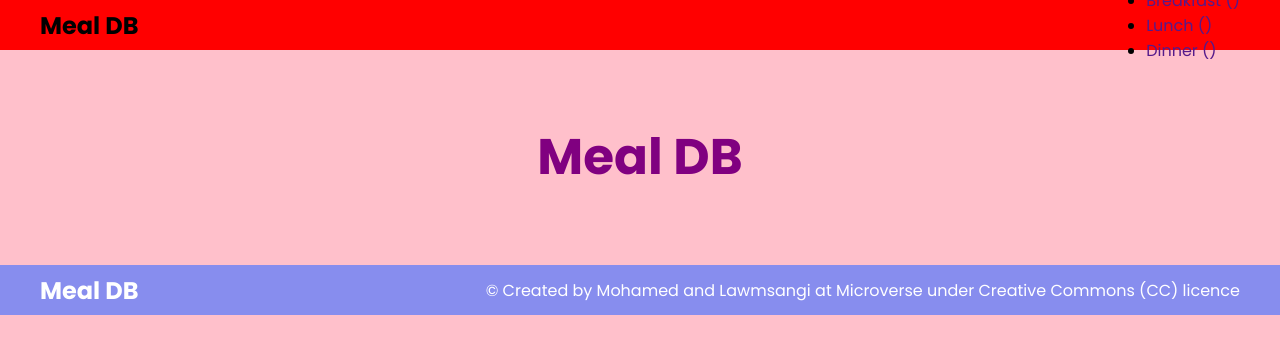
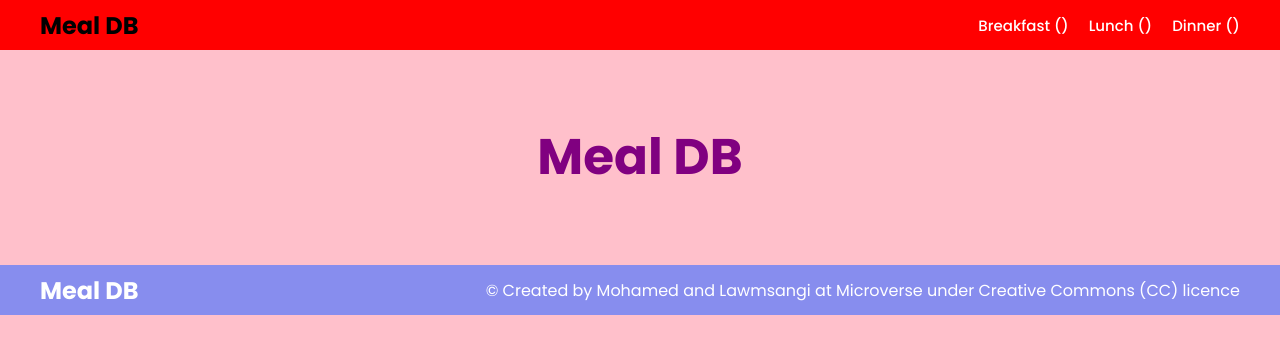
Before and after one commit to katarighe/Capstone-Meal-DB, a website built with webpack: page src/index.html in a window 1280 px wide. Built offline with nearby package versions, Linux system fonts and the light colour scheme.

Commit message:
Fix HTML tags

```diff
--- a/src/index.html
+++ b/src/index.html
@@ -16,15 +16,15 @@
         <section class="container">
             <nav class="nav-bar">
                 <h2 class="logo">Meal DB</h2>
-                <ul class="navbar-ul">
-                    <li class="navbar-list">
-                        <a href="" class="navbar-link">Breakfast (<span class=”meal-count”></span>)</a>
+                <ul class="nav-bar-ul">
+                    <li class="nav-bar-list">
+                        <a href="" class="nav-bar-link">Breakfast (<span class="meal-count"></span>)</a>
                     </li>
-                    <li class="navbar-list">
-                        <a href="" class="navbar-link">Lunch (<span class=”meal-count”></span>)</a>
+                    <li class="nav-bar-list">
+                        <a href="" class="nav-bar-link">Lunch (<span class="meal-count"></span>)</a>
                     </li>
-                    <li class="navbar-list">
-                        <a href="" class="navbar-link">Dinner (<span class=”meal-count”></span>)</a>
+                    <li class="nav-bar-list">
+                        <a href="" class="nav-bar-link">Dinner (<span class="meal-count"></span>)</a>
                     </li>
                 </ul>
             </nav>
```
